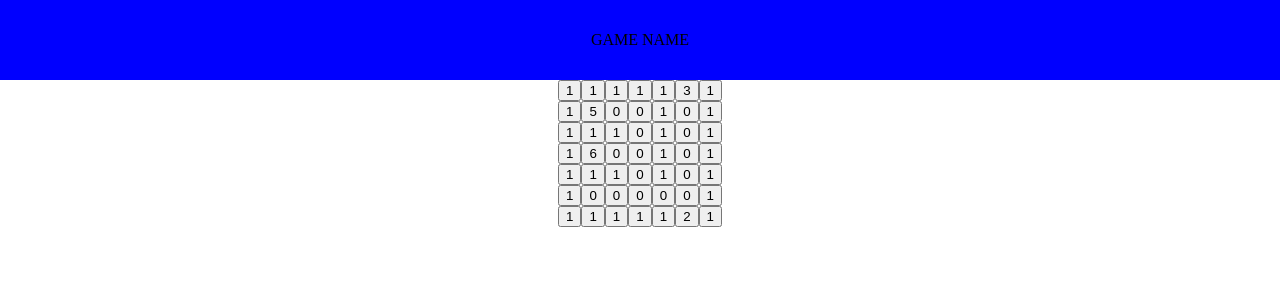
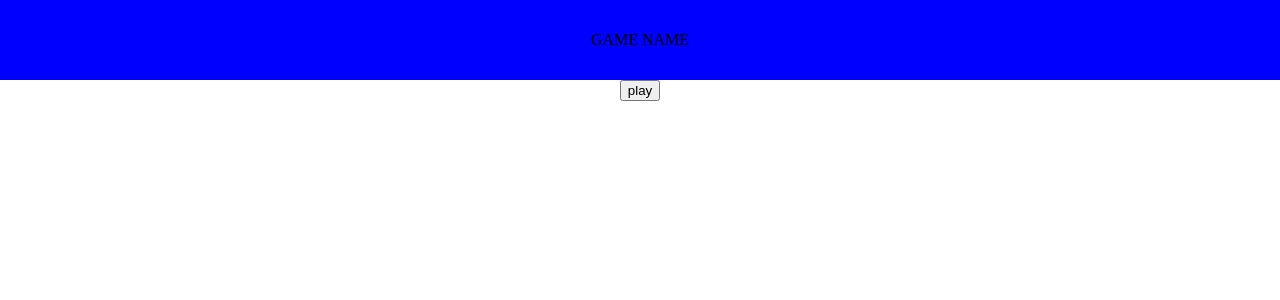
Before and after one commit to lcross2002/dissertation, an Angular app in the folder client/: page / in a window 1280 px wide. Shown: the top 300 px of the page. Built offline with nearby package versions, Linux system fonts and the light colour scheme.

Commit message:
cell component

```diff
--- a/client/src/app/app.component.html
+++ b/client/src/app/app.component.html
@@ -5,5 +5,10 @@
 </div>
 
 <div class="game">
-  <ccg-level></ccg-level>
+
+  <button *ngIf="!play" (click)="play = true">
+    play
+  </button>
+
+  <ccg-level *ngIf="play"></ccg-level>
 </div>
--- a/client/src/app/app.component.ts
+++ b/client/src/app/app.component.ts
@@ -9,4 +9,6 @@ import { LevelComponent } from './level/level.component';
   templateUrl: './app.component.html',
   styleUrl: './app.component.scss'
 })
-export class AppComponent {}
+export class AppComponent {
+  play: boolean = false;
+}
--- /dev/null
+++ b/client/src/app/cell/cell.component.html
@@ -0,0 +1,7 @@
+<button *ngIf="!maze.fogMaze[i][j]">
+  {{cell}} n
+</button>
+
+<button *ngIf="maze.fogMaze[i][j]">
+  {{cell}} f
+</button>
--- a/client/src/app/level/level.component.html
+++ b/client/src/app/level/level.component.html
@@ -1,5 +1,3 @@
-<div *ngFor="let row of maze.maze">
-  <button *ngFor="let cell of row">
-    {{cell}}
-  </button>
+<div *ngFor="let row of maze.maze; index as i">
+  <ccg-cell *ngFor="let cell of row; index as j" [i]="i" [j]="j" [cell]="cell"></ccg-cell>
 </div>
--- a/client/src/services/maze.service.ts
+++ b/client/src/services/maze.service.ts
@@ -23,8 +23,8 @@ interface coord {
 
 @Injectable({providedIn: 'root'})
 export class MazeService {
-  maze?: Maze;
-  fogMaze?: FogMaze;
+  maze!: Maze;
+  fogMaze!: FogMaze;
 
   private maze1: Maze = [
     [1, 1, 1, 1, 1, 3, 1],
```
Also changed, not shown: client/src/app/cell/cell.component.ts (added, +18 -0 lines), client/src/app/level/level.component.ts (+5 -4 lines), client/src/app/cell/cell.component.scss (added).
